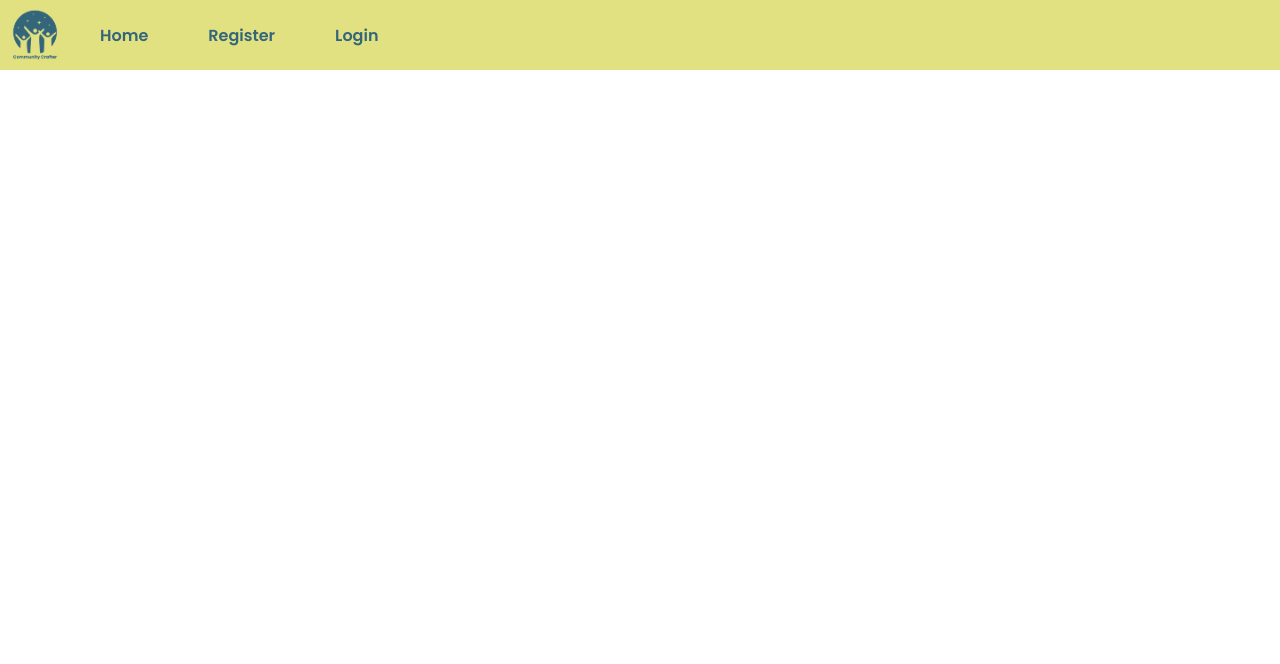
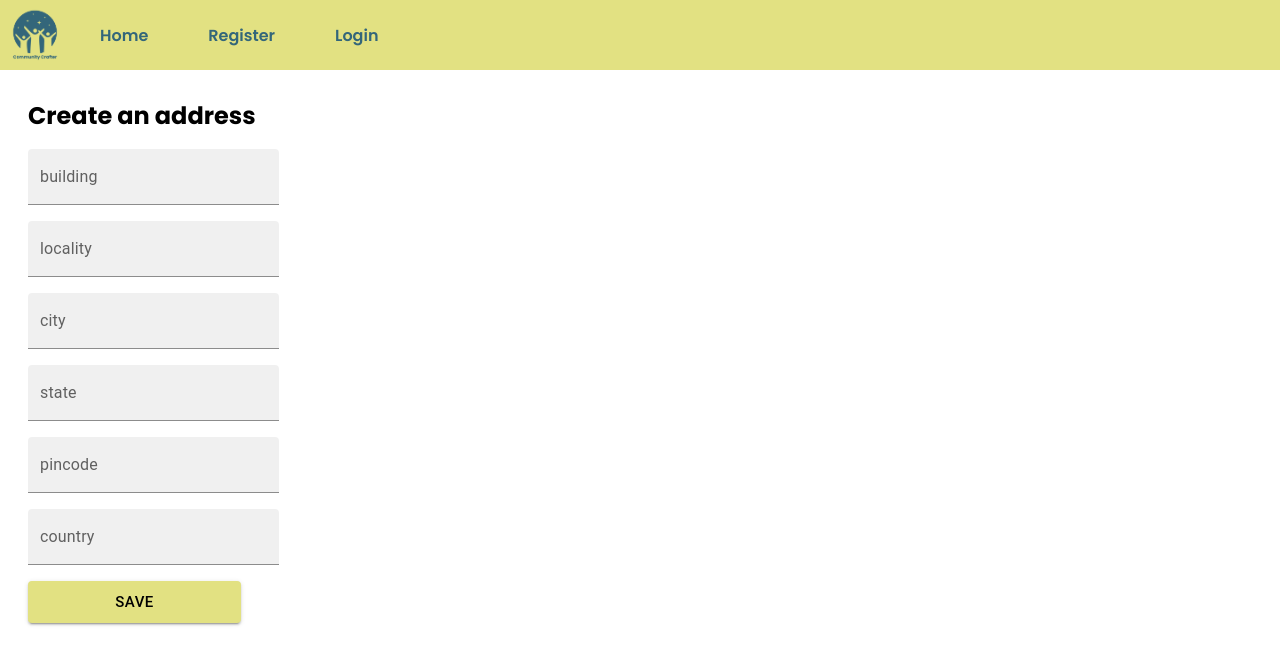
Before and after one commit to nikhilar98/communityCrafter-frontend, a React (Vite) app: page /address in a window 1280 px wide. Before the commit this address had no page. Shown: the top 664 px of the page. Built offline with nearby package versions, Linux system fonts and the light colour scheme; no server answers.

Commit message:
address creation + bug fixes for profileForm and profileDisplay

```diff
--- a/src/App.jsx
+++ b/src/App.jsx
@@ -8,6 +8,7 @@ import axios from './axios/axios'
 import Profile from './components/Profile'
 import { useDispatch } from 'react-redux'
 import { startSetCategories } from './actions/categoryActions'
+import AddressForm from './components/AddressForm'
 
 export const userContext = createContext()
 
@@ -27,8 +28,10 @@ export function App() {
   useEffect(()=>{   //get user details and app data on refresh if user is logged in already
 
     (async function(){
+      try{
+          reduxDispatch(startSetCategories())
           if(localStorage.getItem('token')){
-        try{
+
             const userDetails = await axios.get('/comcraft/getAccount',{
               headers:{
                 Authorization: localStorage.getItem('token')
@@ -49,12 +52,13 @@ export function App() {
               }
             })
             userDispatch({type:'SET_USER_ADDRESSES',payload:userAddresses.data})
-          reduxDispatch(startSetCategories())
+
+        }
       }
       catch(err){
         console.log(err)
       }
-      }
+
     })()
 
   },[])
@@ -69,7 +73,7 @@ export function App() {
                 Object.keys(userState.userDetails).length ?
                   <>
                     <Link to='/' className='Link'>Home</Link>
-                    {['communityHead','teacher'].includes(userState.userDetails.role) && <Link to='/Profile' className='Link'>Profile</Link>}
+                    {['communityHead','teacher'].includes(userState.userDetails.role) && <Link to='/profile' className='Link'>Profile</Link>}
                     <Link to='/' className='Link' onClick={handleLogout}>Logout</Link>
                     <svg xmlns="http://www.w3.org/2000/svg" viewBox="0 0 24 24" fill="currentColor" className="w-6 h-6" width='30px'>
                       <path fillRule="evenodd" d="M7.5 6a4.5 4.5 0 119 0 4.5 4.5 0 01-9 0zM3.751 20.105a8.25 8.25 0 0116.498 0 .75.75 0 01-.437.695A18.683 18.683 0 0112 22.5c-2.786 0-5.433-.608-7.812-1.7a.75.75 0 01-.437-.695z" clipRule="evenodd" />
@@ -88,7 +92,8 @@ export function App() {
             <Route path='/' element={<Home/>}></Route>
             <Route path='/register' element={<Register/>}></Route>
             <Route path='/login' element={<Login/>}></Route>
-            <Route path='/Profile'element={<Profile/>}></Route>
+            <Route path='/profile'element={<Profile/>}></Route>
+            <Route path='/address' element={<AddressForm/>}></Route>
         </Routes>
       </div>
     </userContext.Provider>
--- /dev/null
+++ b/src/components/AddressForm.jsx
@@ -0,0 +1,87 @@
+import Box from '@mui/material/Box';
+import TextField from '@mui/material/TextField';
+import Button from '@mui/material/Button';
+import { ThemeProvider  } from '@mui/material/styles';
+import { Link, useNavigate } from 'react-router-dom';
+import { useContext, useEffect, useState } from 'react';
+import axios from '../axios/axios';
+import { useFormik } from 'formik';
+import * as Yup from 'yup'
+import { ToastContainer, toast } from 'react-toastify';
+import { userContext } from '../App';
+import theme from '../appTheme';
+
+export default function AddressForm() {
+
+    const navigate = useNavigate()
+    const [serverErrors,setServerErrors] = useState([])
+    const {userDispatch} = useContext(userContext)
+
+    const notify = (msg) => toast.error(msg);
+
+    const addressValidationSchema = Yup.object().shape({
+        building:Yup.string().required('buliding is required.'),
+        locality:Yup.string().required('locality is required.'),
+        city:Yup.string().required('city is required.'),
+        state:Yup.string().required('state is required.'),
+        pincode:Yup.string().required('pincode is required.'),
+        country:Yup.string().required('country is required.')
+    })
+
+  const formik = useFormik({
+      initialValues : {
+        building:'',
+        locality:'',
+        city:'',
+        state:'',
+        pincode:'',
+        country:'',
+      },
+      validationSchema:addressValidationSchema,
+      validateOnChange:false,
+      validateOnBlur:false,
+      onSubmit:async (values,{resetForm})=>{
+        try{
+          const response = await axios.post('/comcraft/address',values,{
+            headers:{
+                Authorization:localStorage.getItem('token')
+            }
+          })
+          userDispatch({type:"ADD_USER_ADDRESS",payload:response.data})
+          resetForm()
+          navigate('/profile')
+          setServerErrors([])
+        }
+        catch(err){
+          console.log(err)
+          setServerErrors(err.response.data.errors)
+        }
+
+      }
+  })
+
+
+    return (
+      <ThemeProvider theme={theme}>
+        <ToastContainer/>
+        <Box backgroundColor="white" borderRadius="20px" padding="20px" width="500px" onSubmit={formik.handleSubmit} component="form" sx={{'& > :not(style)': { m: 1, width: '25ch' }}} noValidate autoComplete="on">
+          <h2>Create an address</h2>
+
+          <TextField color="customBlue" name="building" id="building" label={formik.errors.building || serverErrors.find(ele=>ele.path=='building') ? "Error":"building"} variant="filled" type='text' value={formik.building} onChange={formik.handleChange} error={Boolean(formik.errors.building)|| Boolean(serverErrors.find(ele=>ele.path=='building'))} helperText={(formik.errors.building && formik.errors.building) || (serverErrors.find(ele=>ele.path=='building') && serverErrors.find(ele=>ele.path=='building').msg)}/><br/>
+
+          <TextField color="customBlue" name="locality" id="locality" label={formik.errors.locality || serverErrors.find(ele=>ele.path=='locality') ? "Error":"locality"} variant="filled" type='text' value={formik.locality} onChange={formik.handleChange} error={Boolean(formik.errors.locality)|| Boolean(serverErrors.find(ele=>ele.path=='locality'))} helperText={(formik.errors.locality && formik.errors.locality) || (serverErrors.find(ele=>ele.path=='locality') && serverErrors.find(ele=>ele.path=='locality').msg)}/><br/>
+
+          <TextField color="customBlue" name="city" id="city" label={formik.errors.city || serverErrors.find(ele=>ele.path=='city') ? "Error":"city"} variant="filled" type='text' value={formik.city} onChange={formik.handleChange} error={Boolean(formik.errors.city)|| Boolean(serverErrors.find(ele=>ele.path=='city'))} helperText={(formik.errors.city && formik.errors.city) || (serverErrors.find(ele=>ele.path=='city') && serverErrors.find(ele=>ele.path=='city').msg)}/><br/>
+
+          <TextField color="customBlue" name="state" id="state" label={formik.errors.state || serverErrors.find(ele=>ele.path=='state') ? "Error":"state"} variant="filled" type='text' value={formik.state} onChange={formik.handleChange} error={Boolean(formik.errors.state)|| Boolean(serverErrors.find(ele=>ele.path=='state'))} helperText={(formik.errors.state && formik.errors.state) || (serverErrors.find(ele=>ele.path=='state') && serverErrors.find(ele=>ele.path=='state').msg)}/><br/>
+
+          <TextField color="customBlue" name="pincode" id="pincode" label={formik.errors.pincode || serverErrors.find(ele=>ele.path=='pincode') ? "Error":"pincode"} variant="filled" type='number' value={formik.pincode} onChange={formik.handleChange} error={Boolean(formik.errors.pincode)|| Boolean(serverErrors.find(ele=>ele.path=='pincode'))} helperText={(formik.errors.pincode && formik.errors.pincode) || (serverErrors.find(ele=>ele.path=='pincode') && serverErrors.find(ele=>ele.path=='pincode').msg)}/><br/>
+
+          <TextField color="customBlue" name="country" id="country" label={formik.errors.country || serverErrors.find(ele=>ele.path=='country') ? "Error":"country"} variant="filled" type='text' value={formik.country} onChange={formik.handleChange} error={Boolean(formik.errors.country)|| Boolean(serverErrors.find(ele=>ele.path=='country'))} helperText={(formik.errors.country && formik.errors.country) || (serverErrors.find(ele=>ele.path=='country') && serverErrors.find(ele=>ele.path=='country').msg)}/><br/>
+
+
+          <Button id="submit" variant="contained" size='large' type='submit' color="customYellow">Save</Button>
+        </Box>
+      </ThemeProvider>
+    );
+  }
--- a/src/components/ProfileDisplay.jsx
+++ b/src/components/ProfileDisplay.jsx
@@ -46,7 +46,7 @@ export default function ProfileDisplay() {
                                             return <CardMedia
                                                     key={ele._id}
                                                     component="img"
-                                                    sx={{width:"500px",margin:"10px"}}
+                                                    sx={{width:"250px",margin:"10px"}}
                                                     src={ele.url}
                                                     alt={`certificate-${i+1}`}
                                                     />
--- a/src/components/ProfileForm.jsx
+++ b/src/components/ProfileForm.jsx
@@ -12,12 +12,12 @@ import FormControl from '@mui/material/FormControl';
 import FormLabel from '@mui/material/FormLabel';
 import theme from "../appTheme"
 import axios from "../axios/axios"
-import { toast,ToastContainer } from "react-toastify"
+import { Link } from "react-router-dom"
 
 
 export default function ProfileForm() {
 
-    const {userState} = useContext(userContext)
+    const {userState,userDispatch} = useContext(userContext)
 
     const [bio,setBio] = useState('')
     const [address,setAddress] = useState('')
@@ -28,8 +28,7 @@ export default function ProfileForm() {
 
     console.log(address)
     console.log(categoriesSelected)
-
-    const notify = () => toast.success("Profile saved.");
+    console.log(files)
 
     const categories= useSelector((state)=>{
         return state.categories
@@ -56,22 +55,26 @@ export default function ProfileForm() {
         );
       };
 
-    useEffect(()=>{
-        const newState = categoriesSelected.map(ele=>{
-            return {categoryId:ele,experience:"",certificates:[]}
-        })
-        setTeachingCategories(newState)
-    },[categoriesSelected])
 
     console.log("teachingCategories",teachingCategories)
 
-    function handleFileChange (event) {
+    const handleFileChange = (event) => {
             const name = event.target.name
             const uploadedFiles = event.target.files
             setFiles([...files,{name,uploadedFiles}])
     }
 
-    console.log("files :",files)
+    const handleExperienceChange =  (e,categoryId) => {
+
+            const newState = teachingCategories.map(obj=>{
+                if(obj.categoryId==categoryId)
+                    return {...obj,experience:e.target.value}
+                else
+                    return {...obj}
+            })
+            setTeachingCategories(newState)
+
+    }
 
 
     async function handleSubmit(e) {
@@ -95,13 +98,28 @@ export default function ProfileForm() {
                     Authorization : localStorage.getItem('token')
                 }
             })
-            notify()
+            userDispatch({type:'SET_USER_PROFILE',payload:response.data})
+            console.log(response.data)
         }
         catch(err){
             console.log(err)
         }
 
     }
+
+    useEffect(()=>{
+        const newState = categoriesSelected.map(ele=>{
+            const alreadyPopulatedCategory = teachingCategories.find(cat=>cat.categoryId==ele)
+            if(alreadyPopulatedCategory){
+                return {...alreadyPopulatedCategory}
+            }
+            else{
+                return {categoryId:ele,experience:"",certificates:[]}
+            }
+
+        })
+        setTeachingCategories(newState)
+    },[categoriesSelected])  //reason why experience is resetting to empry string when a new category is selected
 
     return (
         <div>
@@ -141,6 +159,7 @@ export default function ProfileForm() {
                             </RadioGroup>
 
                 </FormControl><br/>
+                or <Link to='/address'>Create new Address</Link><br/><br/><br/>
 
                 <FormControl sx={{ m: 1, width: 300 }}>
                     <InputLabel id="category-multiple-checkbox">Select a teaching field</InputLabel>
@@ -173,23 +192,12 @@ export default function ProfileForm() {
                 {
                     categoriesSelected.map((ele,i)=>{
                         return <fieldset key={i} >
-                            {
-                                console.log(ele)
-                            }
-                            <h3>{categories.find(cat=>cat._id==ele)?.name}</h3>
+                                <h3>{categories.find(cat=>cat._id==ele).name}</h3>
                                 <label htmlFor={`${ele}_exp`}>Add experience (in years)</label>
 
                                 <input type="number" id={`${ele}_exp`}
-                                    value={teachingCategories.find(el=>el.categoryId==ele.experience)}
-                                    onChange={(e)=>{
-                                        const newState = teachingCategories.map(obj=>{
-                                        if(obj.categoryId==ele)
-                                            return {...obj,experience:e.target.value}
-                                        else
-                                            return {...obj}
-                                        })
-                                        setTeachingCategories(newState)
-                                    }}/>
+                                    value={teachingCategories.find(el=>el.categoryId==ele)?.experience}
+                                    onChange={(e)=>{handleExperienceChange(e,ele)}}/>
                                 <br/>
 
                                 <label htmlFor={`${ele}_certificates`}>Add certificates</label>
--- a/src/useReducerHook-reducers/userReducer.js
+++ b/src/useReducerHook-reducers/userReducer.js
@@ -13,6 +13,9 @@ const userReducer = (state,action) => {
         case 'SET_USER_ADDRESSES' : {
             return {...state,userAddresses:action.payload}
         }
+        case 'ADD_USER_ADDRESS' : {
+            return {...state,userAddresses:[...state.userAddresses,action.payload]}
+        }
         default : return {...state}
     }
 }
```
Lines whose indentation alone changed are shown as unchanged.
